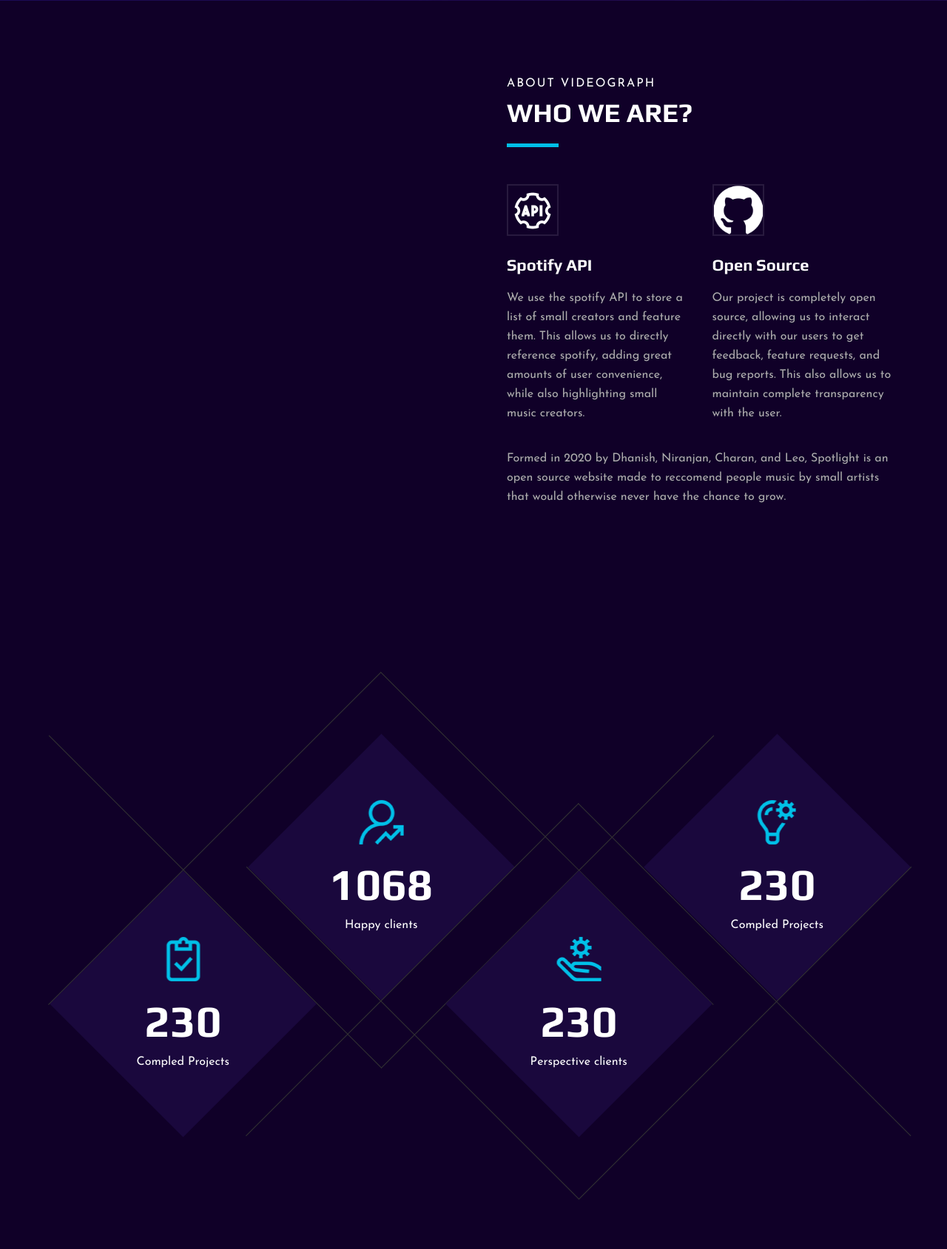
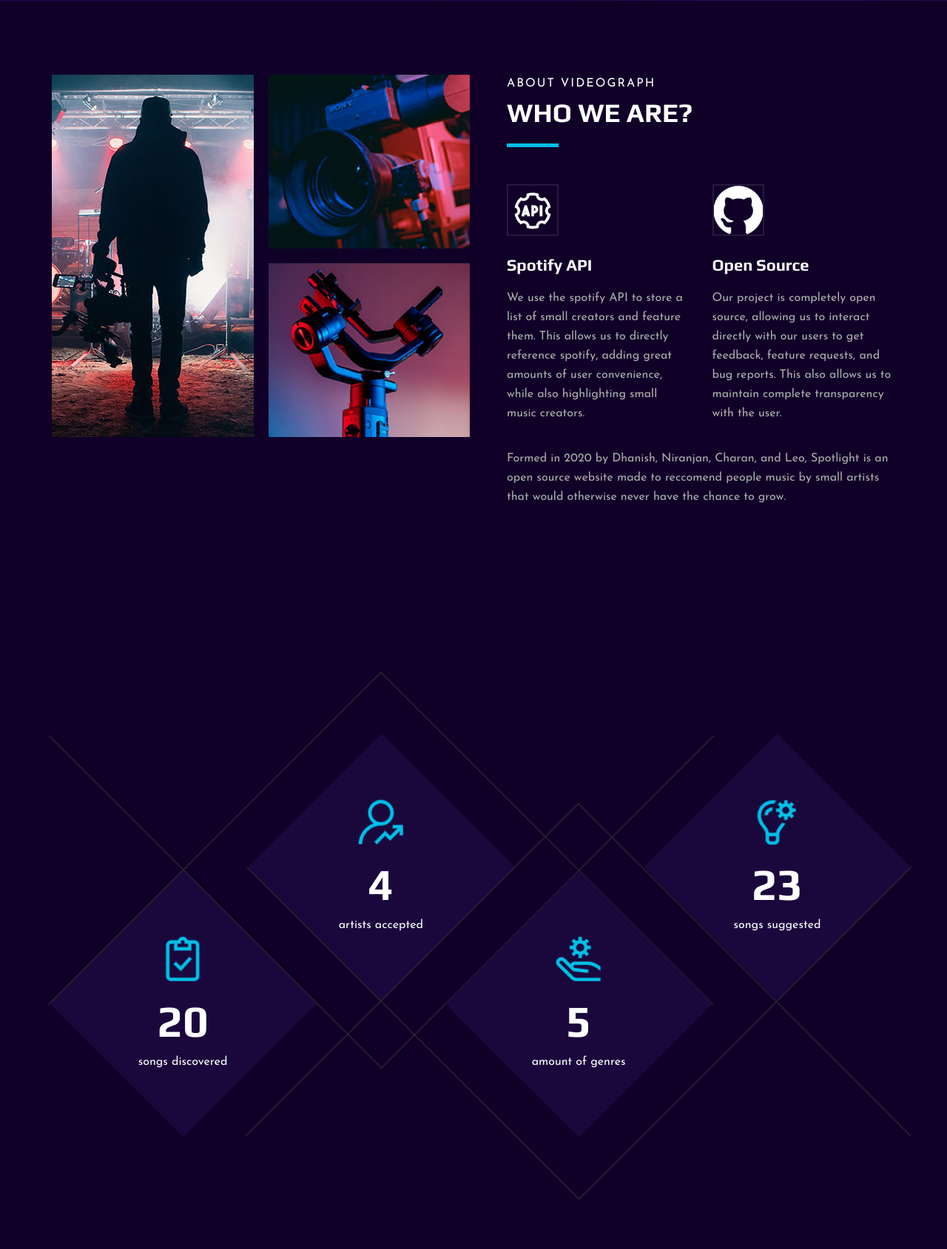
Before and after one commit to superstarcoder/Spotlight, a Flask app: page /about in a window 1280 px wide. Shown: the part 375-2064 px from the top of the page at 74% size. Run offline with Flask 2, Linux system fonts and the light colour scheme; some libraries are stand-ins or nearby versions.

Commit message:
html edits

```diff
--- a/templates/about.html
+++ b/templates/about.html
@@ -36,7 +36,7 @@
             <div class="row">
                 <div class="col-lg-2">
                     <div class="header__logo">
-                        <a href="./index.html"><img src="img/blah.png" alt=""></a>
+                        <a href="/"><img src="img/blah.png" alt=""></a>
                     </div>
                 </div>
                 <div class="col-lg-10">
@@ -92,20 +92,20 @@
                 <div class="col-lg-6">
                     <div class="about__pic">
                         <div class="row">
-{#                            <div class="col-lg-6 col-md-6 col-sm-6">#}
-{#                                <div class="about__pic__item about__pic__item--large set-bg"#}
-{#                                    data-setbg="img/about/about-1.jpg"></div>#}
-{#                            </div>#}
-{#                            <div class="col-lg-6 col-md-6 col-sm-6">#}
-{#                                <div class="row">#}
-{#                                    <div class="col-lg-12">#}
-{#                                        <div class="about__pic__item set-bg" data-setbg="img/about/about-2.jpg"></div>#}
-{#                                    </div>#}
-{#                                    <div class="col-lg-12">#}
-{#                                        <div class="about__pic__item set-bg" data-setbg="img/about/about-3.jpg"></div>#}
-{#                                    </div>#}
-{#                                </div>#}
-{#                            </div>#}
+                           <div class="col-lg-6 col-md-6 col-sm-6">
+                               <div class="about__pic__item about__pic__item--large set-bg"
+                                   data-setbg="img/about/about-1.jpg"></div>
+                           </div>
+                           <div class="col-lg-6 col-md-6 col-sm-6">
+                                <div class="row">
+                                    <div class="col-lg-12">
+                                        <div class="about__pic__item set-bg" data-setbg="img/about/about-2.jpg"></div>
+                                    </div>
+                                    <div class="col-lg-12">
+                                        <div class="about__pic__item set-bg" data-setbg="img/about/about-3.jpg"></div>
+                                    </div>
+                                </div>
+                            </div>
                         </div>
                     </div>
                 </div>
@@ -258,8 +258,8 @@
                         <div class="counter__item">
                             <div class="counter__item__text">
                                 <img src="img/icons/ci-1.png" alt="">
-                                <h2 class="counter_num">230</h2>
-                                <p>Compled Projects</p>
+                                <h2 class="counter_num">20</h2>
+                                <p>songs discovered</p>
                             </div>
                         </div>
                     </div>
@@ -267,8 +267,8 @@
                         <div class="counter__item second__item">
                             <div class="counter__item__text">
                                 <img src="img/icons/ci-2.png" alt="">
-                                <h2 class="counter_num">1068</h2>
-                                <p>Happy clients</p>
+                                <h2 class="counter_num">4</h2>
+                                <p>artists accepted</p>
                             </div>
                         </div>
                     </div>
@@ -276,8 +276,8 @@
                         <div class="counter__item third__item">
                             <div class="counter__item__text">
                                 <img src="img/icons/ci-3.png" alt="">
-                                <h2 class="counter_num">230</h2>
-                                <p>Perspective clients</p>
+                                <h2 class="counter_num">5</h2>
+                                <p>amount of genres</p>
                             </div>
                         </div>
                     </div>
@@ -285,8 +285,9 @@
                         <div class="counter__item four__item">
                             <div class="counter__item__text">
                                 <img src="img/icons/ci-4.png" alt="">
-                                <h2 class="counter_num">230</h2>
-                                <p>Compled Projects</p>
+
+                                <h2 class="counter_num">23</h2>
+                                <p>songs suggested</p>
                             </div>
                         </div>
                     </div>
```
Also changed, not shown: templates/index.html (+9 -70 lines).
